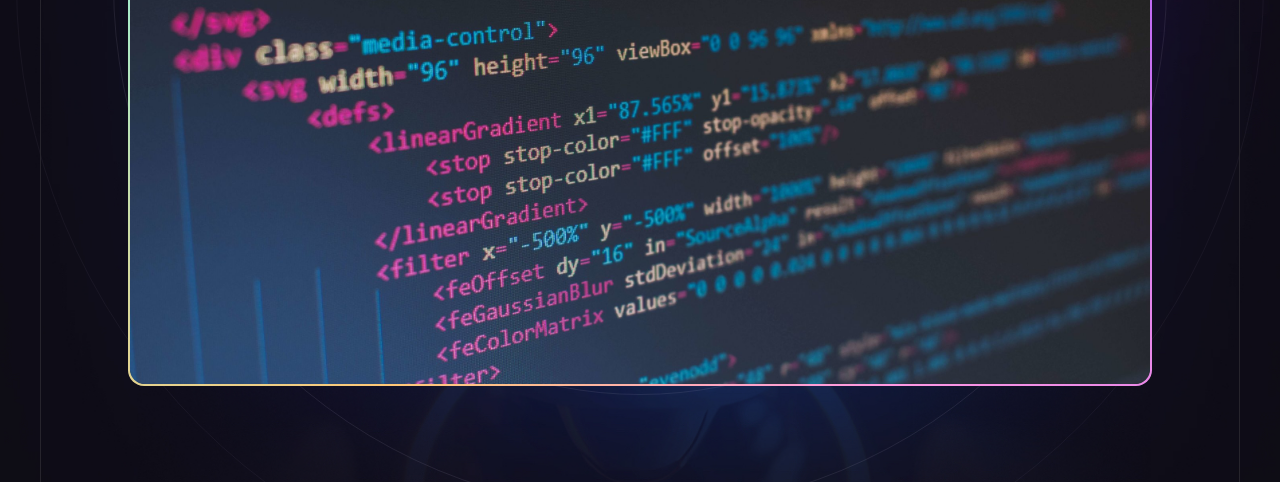
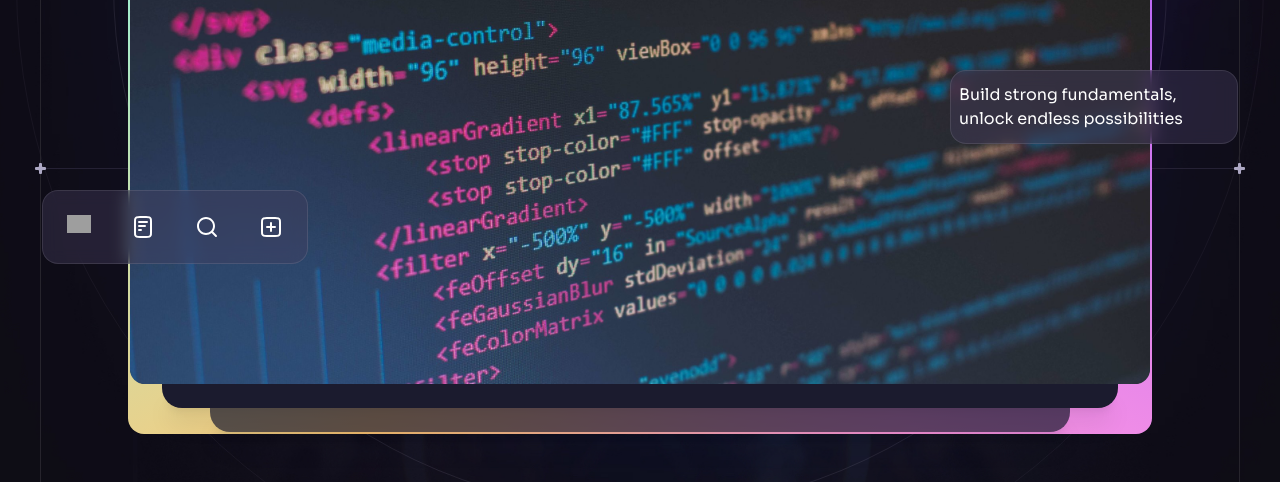
Before and after one commit to kiarash86/BASU_FP, a React (Vite) app in the folder frontend/: page / in a window 1280 px wide. Shown: the part 716-1198 px from the top of the page. Built offline with nearby package versions, Linux system fonts and the light colour scheme; grey boxes are pictures that could not be loaded.

Commit message:
(feat): Improve hero section

```diff
--- a/frontend/src/assets/index.js
+++ b/frontend/src/assets/index.js
@@ -12,6 +12,8 @@ import loading1 from "./loading-01.svg";
 import yourlogo from "./yourlogo.svg";
 import homeSmile from "./home-smile.svg";
 import file02 from "./file-02.svg";
+import hacker from "./hacker.svg";
+import shell from "./terminal.svg";
 import searchMd from "./search-md.svg";
 import plusSquare from "./plus-square.svg";
 import recording03 from "./recording-03.svg";
@@ -93,6 +95,8 @@ export {
   yourlogo,
   homeSmile,
   file02,
+  hacker,
+  shell,
   searchMd,
   plusSquare,
   recording03,
--- a/frontend/src/components/Hero.jsx
+++ b/frontend/src/components/Hero.jsx
@@ -33,15 +33,32 @@ const Hero = () => {
                         <div className="aspect-[33/40] rounded-b-[0.9rem] overflow-hidden md:aspect-[688/490] lg:aspect-[1024/490]">
                             <img src={code} className="w-full scale-[1.7] translate-y-[8%] md:scale-[1] md:-translate-y-[10%] lg:-translate-y-[23%]" width={1024} height={490} alt="Main picture" />
 
+                            <ScrollParallax isAbsolutelyPositioned>
+                                <ul className="hidden absolute -left-[5.5rem] bottom-[7.5rem] px-1 py-1 bg-n-9/40 backdrop-blur border border-n-1/10 rounded-2xl xl:flex">
+                                    {heroIcons.map((icon, index) => (
+                                    <li className="p-5" key={index}>
+                                        <img src={icon} width={24} height={25} alt={icon} />
+                                    </li>
+                                    ))}
+                                </ul>
+                            </ScrollParallax>
+
+
+                            <ScrollParallax isAbsolutelyPositioned>
+                                    <p className="hidden absolute -right-[5.5rem] bottom-[15rem] w-[18rem] px-2 py-3 bg-n-9/40 backdrop-blur border border-n-1/10 rounded-2xl xl:flex">Build strong fundamentals, unlock endless possibilities</p>
+                            </ScrollParallax>
                         </div>
                         </div>
+                        <Gradient />
                     </div>
                     <div className="absolute -top-[54%] left-1/2 w-[234%] -translate-x-1/2 md:-top-[46%] md:w-[138%] lg:-top-[104%]">
                     <img src={heroBackground} className="w-full" width={1440} height={1800} alt="heroBG"/>
+
                 </div>
+                    <BackgroundCircles />
+            </div>
 
-                <BackgroundCircles />
-                </div>
+            <BottomLine />
         </Section>
     );
 };
--- a/frontend/src/constants/index.js
+++ b/frontend/src/constants/index.js
@@ -11,6 +11,7 @@ import {
     facebook,
     figma,
     file02,
+    hacker,
     framer,
     homeSmile,
     instagram,
@@ -71,7 +72,7 @@ import {
     },
   ];
 
-  export const heroIcons = [homeSmile, file02, searchMd, plusSquare];
+  export const heroIcons = [hacker, file02, searchMd, plusSquare];
 
   export const notificationImages = [notification4, notification3, notification2];
 
```
